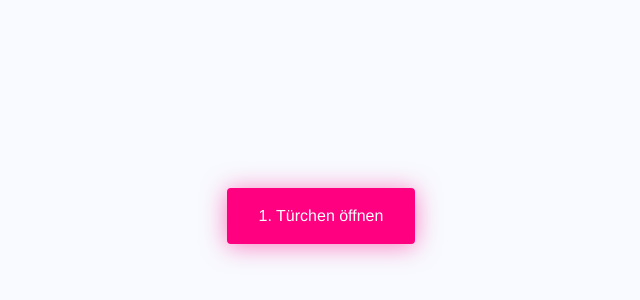
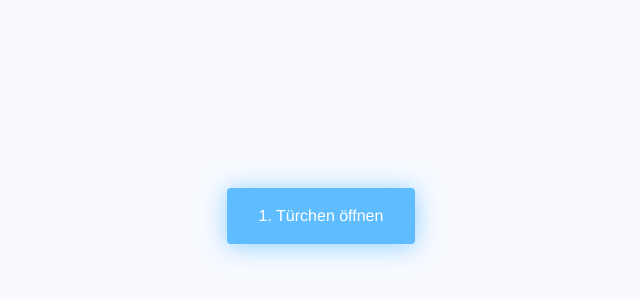
Before and after one commit to ExziiL/speech-to-text, a Next.js app: page / in a window 1280 px wide. Shown: the part 184-484 px from the top of the page, without its empty margins (319-959 px from the left). Built offline with nearby package versions, Linux system fonts and the light colour scheme.

Commit message:
changed color

```diff
--- a/src/components/animated-button/animated.css
+++ b/src/components/animated-button/animated.css
@@ -14,14 +14,14 @@ body {
     /* margin-bottom: 60px; */
     -webkit-appearance: none;
     appearance: none;
-    background-color: #ff0081;
+    background-color: #5FBDFF;
     color: #fff;
     border-radius: 4px;
     border: none;
     cursor: pointer;
     position: relative;
     transition: transform ease-in 0.1s, box-shadow ease-in 0.25s;
-    box-shadow: 0 2px 25px rgba(255, 0, 130, 0.5);
+    box-shadow: 0 2px 25px rgba(95, 189, 255, 0.7);
   }
   .bubbly-button:focus {
     outline: 0;
@@ -40,27 +40,27 @@ body {
   .bubbly-button:before {
     display: none;
     top: -75%;
-    background-image: radial-gradient(circle, #ff0081 20%, transparent 20%), radial-gradient(circle, transparent 20%, #ff0081 20%, transparent 30%), radial-gradient(circle, #ff0081 20%, transparent 20%), radial-gradient(circle, #ff0081 20%, transparent 20%), radial-gradient(circle, transparent 10%, #ff0081 15%, transparent 20%), radial-gradient(circle, #ff0081 20%, transparent 20%), radial-gradient(circle, #ff0081 20%, transparent 20%), radial-gradient(circle, #ff0081 20%, transparent 20%), radial-gradient(circle, #ff0081 20%, transparent 20%);
+    background-image: radial-gradient(circle, #5FBDFF 20%, transparent 20%), radial-gradient(circle, transparent 20%, #5FBDFF 20%, transparent 30%), radial-gradient(circle, #5FBDFF 20%, transparent 20%), radial-gradient(circle, #5FBDFF 20%, transparent 20%), radial-gradient(circle, transparent 10%, #5FBDFF 15%, transparent 20%), radial-gradient(circle, #5FBDFF 20%, transparent 20%), radial-gradient(circle, #5FBDFF 20%, transparent 20%), radial-gradient(circle, #5FBDFF 20%, transparent 20%), radial-gradient(circle, #5FBDFF 20%, transparent 20%);
     background-size: 10% 10%, 20% 20%, 15% 15%, 20% 20%, 18% 18%, 10% 10%, 15% 15%, 10% 10%, 18% 18%;
   }
   .bubbly-button:after {
     display: none;
     bottom: -75%;
-    background-image: radial-gradient(circle, #ff0081 20%, transparent 20%), radial-gradient(circle, #ff0081 20%, transparent 20%), radial-gradient(circle, transparent 10%, #ff0081 15%, transparent 20%), radial-gradient(circle, #ff0081 20%, transparent 20%), radial-gradient(circle, #ff0081 20%, transparent 20%), radial-gradient(circle, #ff0081 20%, transparent 20%), radial-gradient(circle, #ff0081 20%, transparent 20%);
+    background-image: radial-gradient(circle, #5FBDFF 20%, transparent 20%), radial-gradient(circle, #5FBDFF 20%, transparent 20%), radial-gradient(circle, transparent 10%, #5FBDFF 15%, transparent 20%), radial-gradient(circle, #5FBDFF 20%, transparent 20%), radial-gradient(circle, #5FBDFF 20%, transparent 20%), radial-gradient(circle, #5FBDFF 20%, transparent 20%), radial-gradient(circle, #5FBDFF 20%, transparent 20%);
     background-size: 15% 15%, 20% 20%, 18% 18%, 20% 20%, 15% 15%, 10% 10%, 20% 20%;
   }
   .bubbly-button:active {
     transform: scale(0.9);
-    background-color: #e60074;
+    background-color: #5fbcffec;
     box-shadow: 0 2px 25px rgba(255, 0, 130, 0.2);
   }
   .bubbly-button.animate:before {
     display: block;
-    animation: topBubbles ease-in-out 1.25s forwards;
+    animation: topBubbles ease-in-out 1.35s forwards;
   }
   .bubbly-button.animate:after {
     display: block;
-    animation: bottomBubbles ease-in-out 1.25s forwards;
+    animation: bottomBubbles ease-in-out 1.35s forwards;
   }
 
   @keyframes topBubbles {
```
